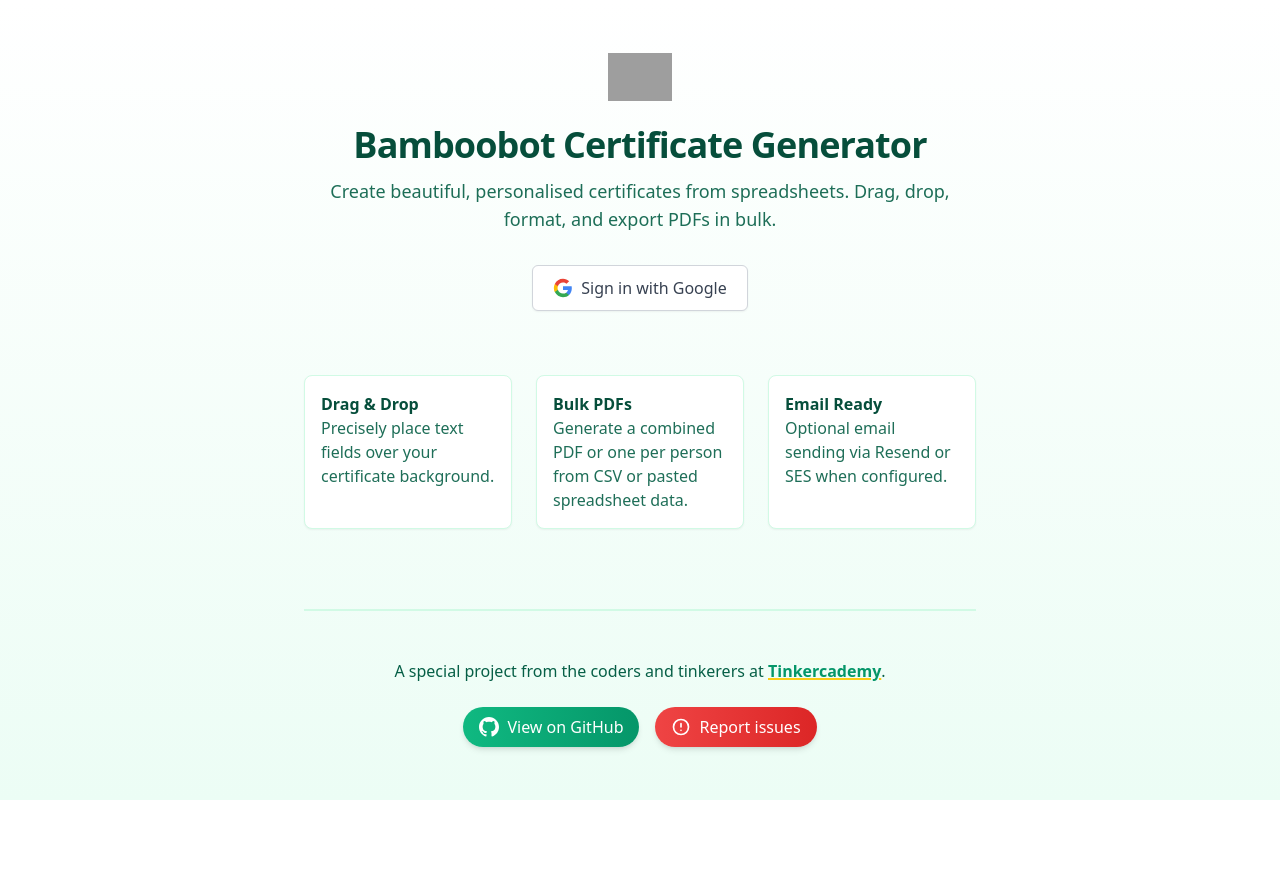
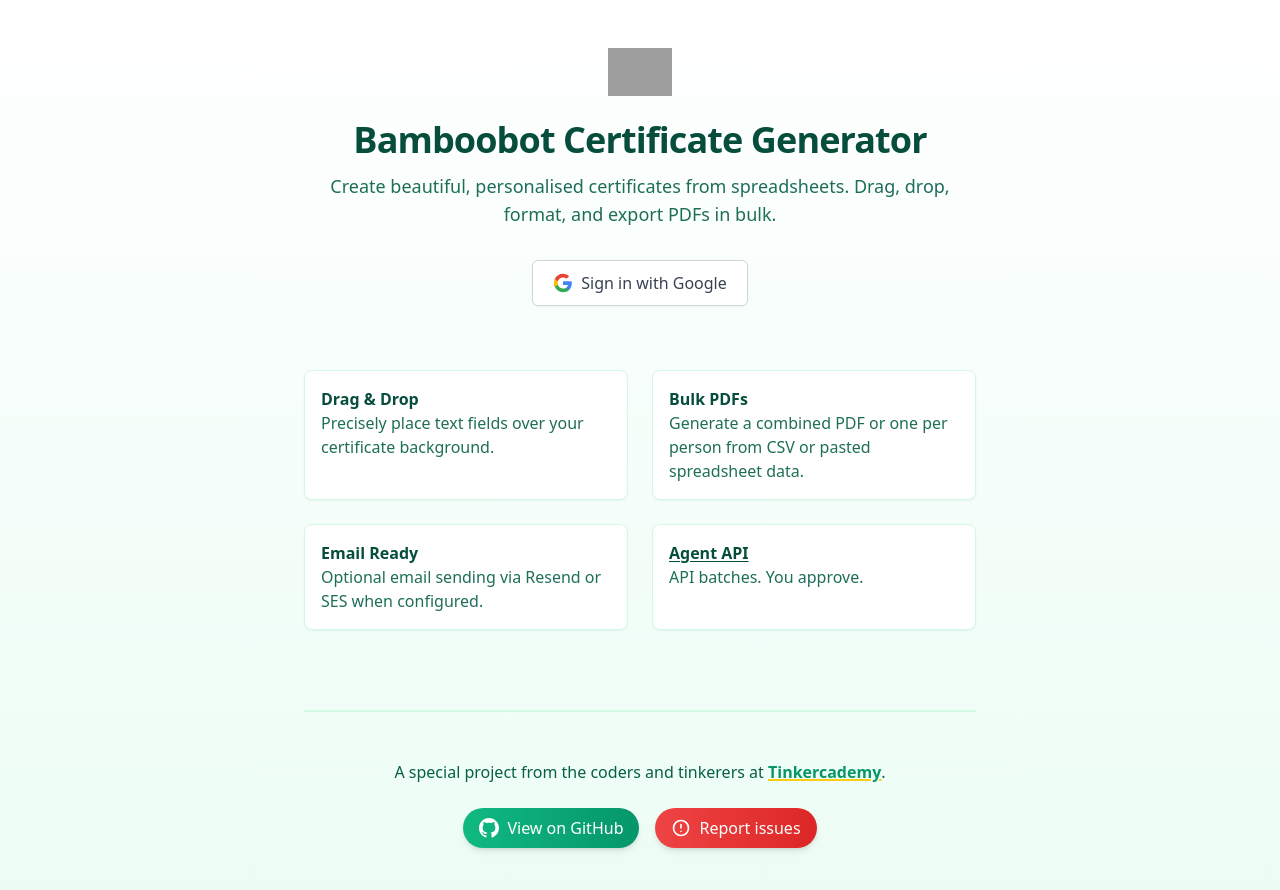
Before and after one commit to tinkertanker/bamboobot-cert-generator, a Next.js app: page / in a window 1280 px wide. Shown: the top 890 px of the page. Before the commit the page ends 800 px from the top, so only its background shows below. Built offline with nearby package versions, Linux system fonts and the light colour scheme; no server answers; grey boxes are pictures that could not be loaded.

Commit message:
docs(agent): document API batches and add feature discovery
Amp-Thread-ID: https://ampcode.com/threads/T-03f0878e-c665-4fae-aada-b979a06d2569
Co-authored-by: Amp <amp@ampcode.com>

```diff
--- a/pages/agent.tsx
+++ b/pages/agent.tsx
@@ -198,9 +198,19 @@
       <Head><title>Agent access — Bamboobot</title><meta name="referrer" content="same-origin" /></Head>
       <div className="mx-auto max-w-5xl space-y-6">
         <header className="flex flex-wrap items-start justify-between gap-4 rounded-lg p-5 shadow-sm" style={{ background: GRADIENTS.primary }}>
-          <div className="min-w-0 flex-1 basis-72"><h1 className="text-2xl font-bold" style={{ color: COLORS.amber }}>Agent access</h1><p className="mt-1 text-sm text-white/90">Let an agent prepare certificates. Review the actual PDF sample yourself before generation.</p></div>
+          <div className="min-w-0 flex-1 basis-72"><h1 className="text-2xl font-bold" style={{ color: COLORS.amber }}>Agent access</h1><p className="mt-1 text-sm text-white/90">Let an external agent prepare a batch. You approve the actual sample before Bamboobot publishes the files.</p></div>
           <Link href="/app" className="rounded-md border border-white/30 bg-white/10 px-3 py-2 text-sm font-medium text-white transition-colors hover:bg-white/20 focus-visible:outline focus-visible:outline-2 focus-visible:outline-offset-2 focus-visible:outline-white">Back to app</Link>
         </header>
+
+        <section aria-labelledby="getting-started-heading" className="rounded-lg border p-5 space-y-3 shadow-sm" style={cardStyle}>
+          <h2 id="getting-started-heading" className="text-lg font-semibold" style={{ color: COLORS.primary }}>Get started with your agent</h2>
+          <ol className="list-decimal pl-5 space-y-2 text-sm text-gray-600">
+            <li>Create a key and save it in your agent’s secret store—not a prompt, repository or log.</li>
+            <li>Give your agent the <a href="https://github.com/tinkertanker/bamboobot-cert-generator/blob/main/docs/AGENT_CERTIFICATES.md" className={link}>agent guide and API examples</a> to submit recipients and layout.</li>
+            <li>Review its actual sample PDF and all recipient inputs, then approve. Collect the PDFs, ZIP and manifest when ready; no open browser needed.</li>
+          </ol>
+          <p className="text-sm text-gray-600">Send only necessary data: unprinted columns are stored too. Downloads require authentication. Drafts expire after 24 hours; approved jobs seven days after approval. See the guide for limits and cleanup details.</p>
+        </section>
 
         <section aria-labelledby="keys-heading" className="rounded-lg border p-5 space-y-4 shadow-sm" style={cardStyle}>
           <h2 id="keys-heading" className="text-lg font-semibold" style={{ color: COLORS.primary }}>API keys</h2>
--- a/pages/index.tsx
+++ b/pages/index.tsx
@@ -20,6 +20,7 @@
     <main className="min-h-screen flex flex-col items-center justify-center bg-gradient-to-b from-white to-emerald-50 px-4 sm:px-6 pb-12 text-center">
       <Head>
         <title>Bamboobot Certificate Generator</title>
+        <meta name="description" content="Create personalised certificates in bulk with the visual editor, or let your agent prepare a batch for your sample approval and PDF/ZIP download." />
       </Head>
       <div className="w-full max-w-2xl">
         <div className="mb-6 mt-12 flex justify-center">
@@ -51,7 +52,7 @@
             Sign in with Google
           </button>
         </div>
-        <section id="features" aria-labelledby="features-heading" className="mt-16 grid sm:grid-cols-3 gap-6 text-left">
+        <section id="features" aria-labelledby="features-heading" className="mt-16 grid sm:grid-cols-2 gap-6 text-left">
           <h2 id="features-heading" className="sr-only">Features</h2>
           <div className="bg-white p-4 rounded-lg border border-emerald-100 shadow-sm">
             <h3 className="font-semibold text-emerald-900">Drag & Drop</h3>
@@ -64,6 +65,10 @@
           <div className="bg-white p-4 rounded-lg border border-emerald-100 shadow-sm">
             <h3 className="font-semibold text-emerald-900">Email Ready</h3>
             <p className="text-emerald-800 opacity-90">Optional email sending via Resend or SES when configured.</p>
+          </div>
+          <div className="bg-white p-4 rounded-lg border border-emerald-100 shadow-sm">
+            <h3 className="font-semibold text-emerald-900"><Link href="/agent" className="underline underline-offset-2">Agent API</Link></h3>
+            <p className="text-emerald-800 opacity-90">API batches. You approve.</p>
           </div>
         </section>
 
```
Also changed, not shown: 3 other files (tests, documents, lock files or other folders).
